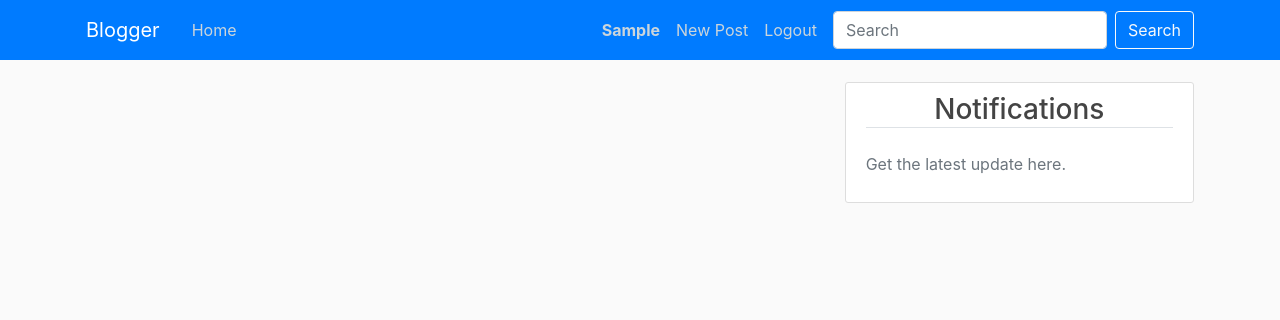
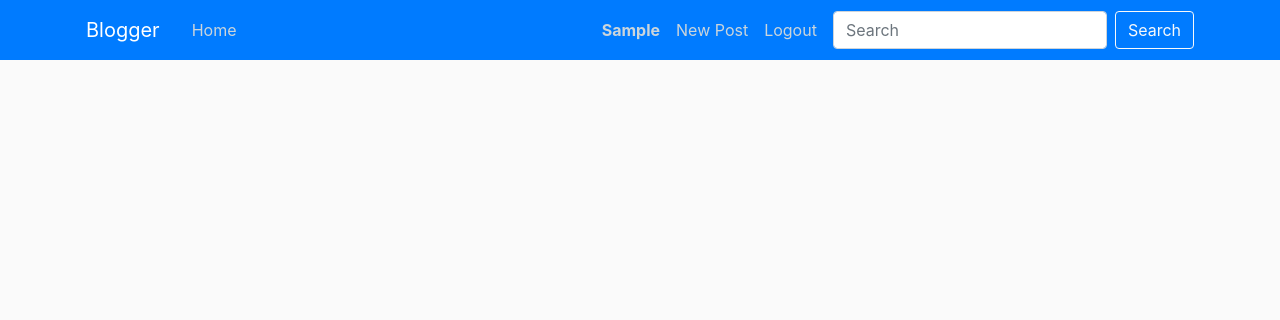
Before and after one commit to goyal-aman/Django-Blogger, a Django app: page / in a window 1280 px wide. Shown: the top 320 px of the page. Run offline with Django 3.2, Linux system fonts and the light colour scheme; the visitor is signed in with stand-in values (Sample User, id 1); data comes from the database, SQL or seed files in the repository; data that the repository does not hold is empty; some libraries are stand-ins or nearby versions.

Commit message:
removed notification panel

```diff
--- a/blog/templates/blog/base.html
+++ b/blog/templates/blog/base.html
@@ -68,34 +68,6 @@
         {% endblock content %}
       </div>
       <div class="col-md-4">
-        <div class="content-section">
-          <h3 class="text-center mb-4 border-bottom ">Notifications </h3>
-          <p class='text-muted'>Get the latest update here.
-            <!-- <ul class="list-group">
-              <div>
-                <li class="list-group-item list-group-item-dark">Latest Posts</li>
-              </div>
-              <div>
-                <li class="list-group-item list-group-item-info">Latest Posts</li>
-              </div>
-              <div>
-                <li class="list-group-item list-group-item-light">Latest Posts</li>
-              </div>
-              <div>
-                <li class="list-group-item list-group-item-primary">Latest Posts</li>
-              </div>
-              <div>
-                <li class="list-group-item list-group-item-secondary">Latest Posts</li>
-              </div>
-              <div>
-                <li class="list-group-item list-group-item-warning">Latest Posts</li>
-              </div>
-              <li class="list-group-item list-group-item-light">Announcements</li>
-              <li class="list-group-item list-group-item-light">Calendars</li>
-              <li class="list-group-item list-group-item-light">etc</li>
-            </ul> -->
-          </p>
-        </div>
       </div>
     </div>
   </main>
```
